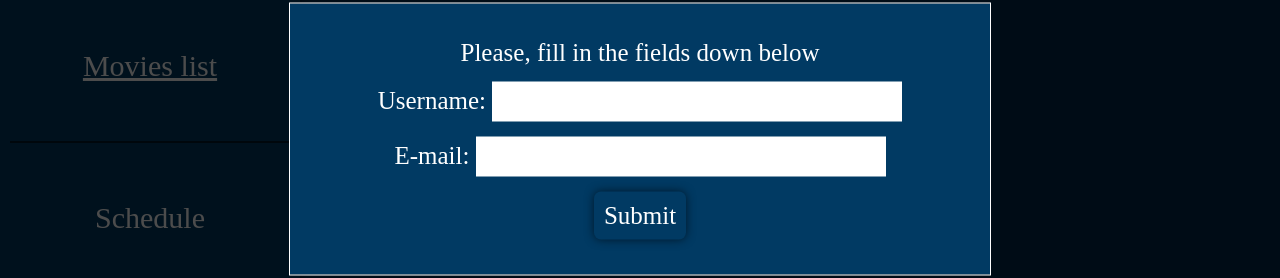
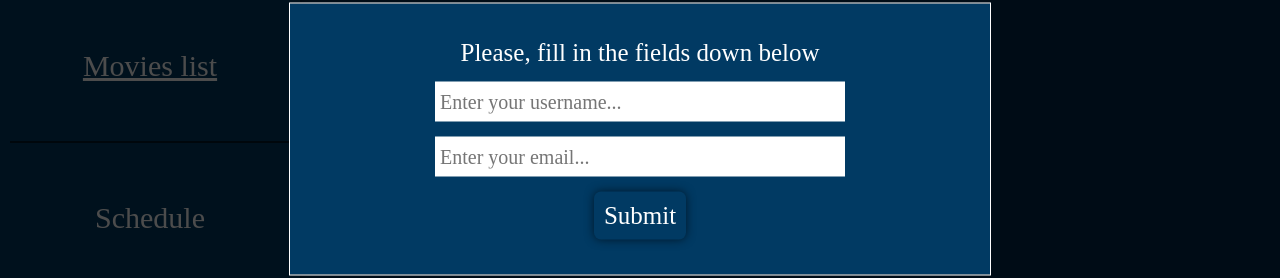
Before and after one commit to No-you-are-not/movies, a React (Create React App) app in the folder movies/: page / in a window 1280 px wide. Shown: the part 261-539 px from the top of the page. Built offline with nearby package versions, Linux system fonts and the light colour scheme; no server answers.

Commit message:
fixed bug

```diff
--- a/movies/src/components/FirstModal.js
+++ b/movies/src/components/FirstModal.js
@@ -25,8 +25,8 @@ export default function FirstModal(){
             <div className={'overlay'}/>
             <div className={'user-info-modal'}>
                 <div className={'user-modal-title'}>Please, fill in the fields down below</div>
-                <div>Username: <input required value={username} onChange={usernameF}/></div>
-                <div>E-mail: <input required value={email} onChange={emailF}/></div>
+                <div><input placeholder={'Enter your username...'} required value={username} onChange={usernameF}/></div>
+                <div><input placeholder={'Enter your email...'} required value={email} onChange={emailF}/></div>
                 <div className={'user-modal-btn'}><button onClick={submitForm}>Submit</button></div>
             </div>
         </>,
```
